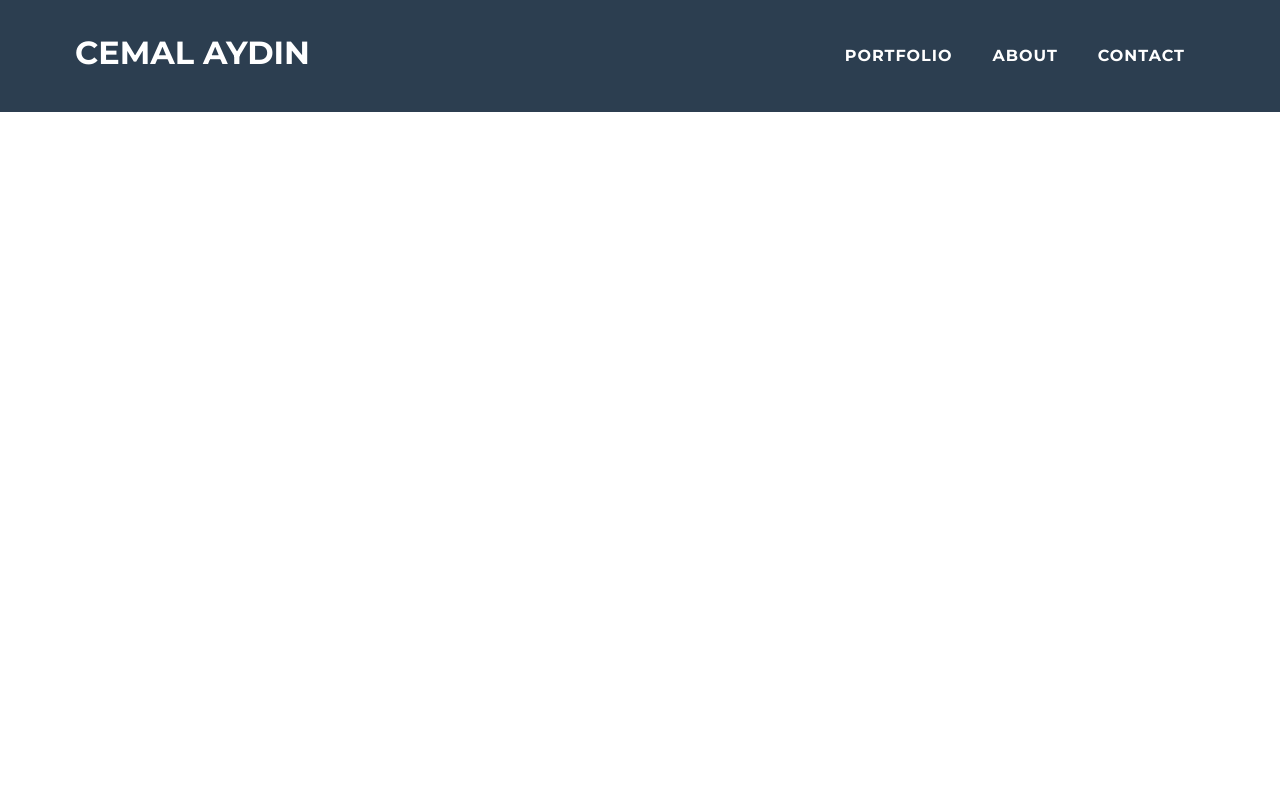
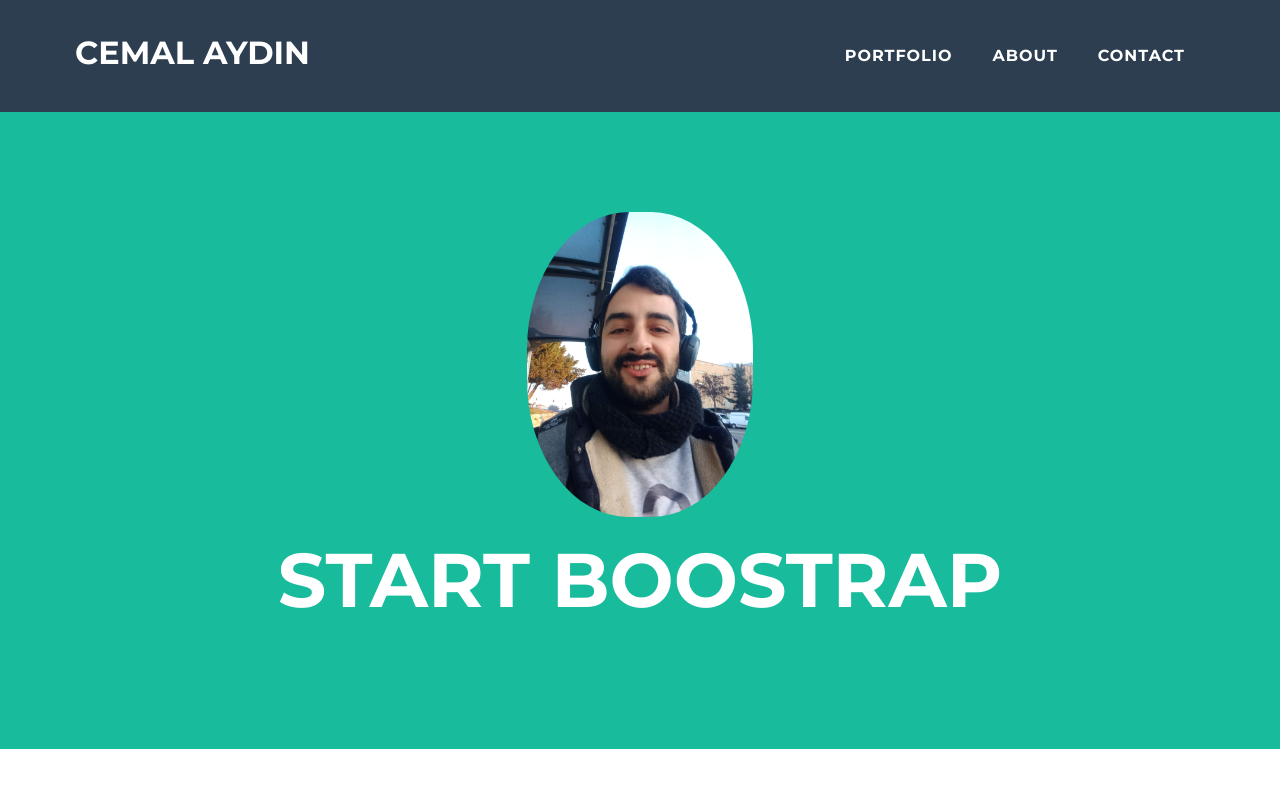
Before and after one commit to cemalaydin055/portfolio, a plain HTML site: page index.html in a window 1280 px wide. Drawn offline with Linux system fonts and the light colour scheme.

Commit message:
header olusturuldu.(h1 ve img verildi)

```diff
--- a/index.html
+++ b/index.html
@@ -41,5 +41,12 @@
         </div>
     </div>
    </nav>
+   <header>
+    <div class="container">
+
+        <img id="profile-image" class="img-fluid" src="img/profile.jpg" alt="">
+        <h1 class="text-uppercase">Start Boostrap</h1>
+    </div>
+   </header>
 </body>
 </html>
--- a/style.css
+++ b/style.css
@@ -16,10 +16,21 @@ body{
     background-color: #fff;
 }
 
+h1,h2,h3,h4,h5,h6{
+    font-weight: 700;
+    font-family: Montserrat;
+}
+
 a{text-decoration: none;}
 
 ul{
     list-style-type: none;
+}
+
+.img-fluid{
+    max-width: 20%;
+    height: auto;
+    border-radius: 45%;
 }
 .clearfix::after{
     content: "";
@@ -42,11 +53,15 @@ ul{
 /*navbar **/
 
 nav{
+    width: 100%;
     font-family: Montserrat;
     background-color: #2c3e50;
     color: #fff;
     padding-top: 2.4rem;
     padding-bottom: 2.4rem;
+    position: fixed;
+
+
 
 }
 
@@ -88,3 +103,17 @@ nav{
 
 
    }
+
+   /*header*/
+
+header{
+    background-color: #18bc9c;
+    padding-top: calc(112px + 10rem);padding-bottom: 112px;
+    text-align: center;
+
+   }
+
+   header h1{
+    color: #fff;
+    font-size: 7.6rem;
+   }
```
Also changed, not shown: img/profile.jpg (added).
